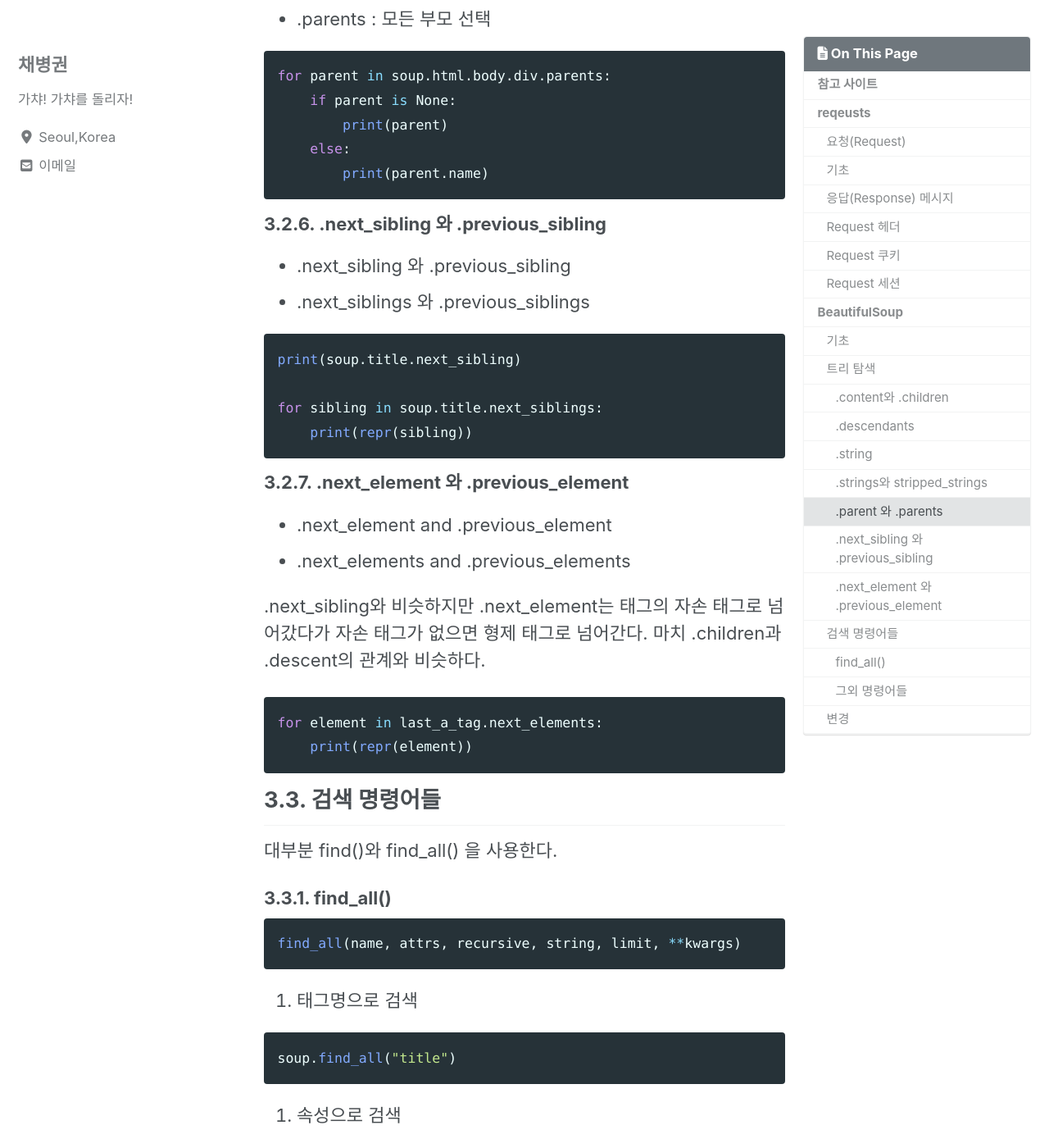
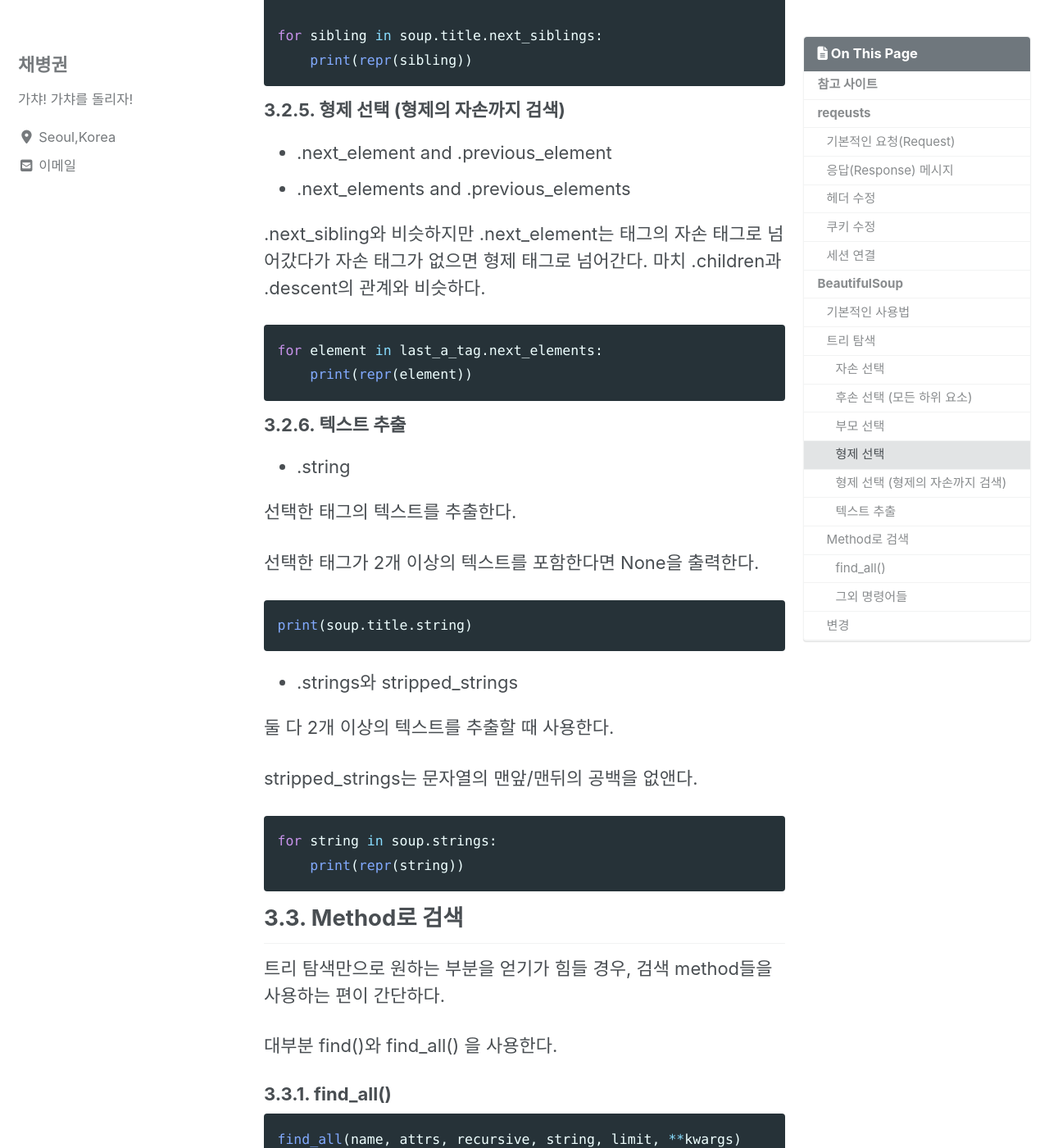
Before and after one commit to ByeongGwonChae/mynotebook, a Jekyll site: the page built from _posts/2020-05-10-python-requests와bs4.md, in a window 1280 px wide and 1400 px high, scrolled down 5105 px. Shown: the whole window at 82% size. Built offline with Jekyll 4.4.1, drawn with Linux system fonts in a browser that asks for light colours; cached includes are drawn as plain includes; nearby versions of some CDN libraries; some of the changed text lies outside the part shown.

Commit message:
Update 2020-05-10-python-requests와bs4.md

````diff
--- a/_posts/2020-05-10-python-requests와bs4.md
+++ b/_posts/2020-05-10-python-requests와bs4.md
@@ -20,14 +20,12 @@ toc_sticky: true
 # 참고 사이트
 
 - requests 문서 : https://requests.readthedocs.io/en/master/user/quickstart/
-- Requests 연습용 사이트 : https://httpbin.org
+- requests 연습용 사이트 : https://httpbin.org
 - bs4 문서 : https://www.crummy.com/software/BeautifulSoup/bs4/doc/
 
 # reqeusts
 
-## 요청(Request)
-
-## 기초
+## 기본적인 요청(Request)
 
 ```python
 import requests
@@ -79,10 +77,10 @@ with open(filename, 'wb') as fd:
 #Response.iter_content는 gzip과 deflate로 자동으로 디코딩해주는데, Response.raw는 그냥 bytes의 스트림이다.
 ```
 
-## Request 헤더
+## 헤더 수정
 
 ```python
-# 요청 header 변조
+# 요청 header 수정
 r=request.get('https://byeonggwonchae.github.io/?key=value', header={'user-agent': 'my-app/0.0.1'})
 
 # 응답 header 확인
@@ -90,17 +88,17 @@ r.request.headers # Request 헤더
 r.headers         # Response 헤더
 ```
 
-## Request 쿠키
+## 쿠키 수정
 
 ```python
- # 쿠키 생성/수정
+# 쿠키 생성/수정
 r = requests.get('https://httpbin.org/cookies', cookies=dict(cookies_are='working'))
 
 # 쿠키 확인
 r.cookies
 ```
 
-## Request 세션
+## 세션 연결
 
 ```python
 with requests.Session() as s:
@@ -109,27 +107,30 @@ with requests.Session() as s:
 
 Session 객체는 requests api의 모든 메소드를 가지고 있어서 특별한 사용법은 없다.
 
+
+
 # BeautifulSoup
 
-## 기초
+## 기본적인 사용법
 
 ```python
 ## 가장 기본
 import requests
-from bs4 import BeautifulSoup as bs
+from bs4 import BeautifulSoup
 
 r = requests.get('https://byeonggwonchae.github.io/')
 soup = BeautifulSoup(req.text, 'html.parser')  # html을 파싱
-print(soup.prettify())  #알기 쉽게 보여줌
+print(soup.prettify())  # 알기 쉽게 보여줌
 ```
 
-`soup.prettify()` 는 출력용이라서, 미리 findall 등 원하는 부분을 찾고 마지막에 `soup.prettify()`를 해줘야 한다.
+`soup.prettify()` 는 출력용이라서, 검색, 수정 등을 한 후 마지막에 사용해줘야 한다.
 
 ## 트리 탐색
 
-jquery처럼 선택할 수 있다.
+`soup = BeautifulSoup(req.text, 'html.parser')` 로 만들어진 soup는<br>
+jquery처럼 하위 요소들을 선택할 수 있다.
 
-### .content와 .children
+### 자손 선택
 
 선택한 태그의 바로 밑의 자손들을 선택한다.
 
@@ -147,7 +148,7 @@ print(soup.html.contents)
 print(soup.html.children)
 ```
 
-### .descendants
+### 후손 선택 (모든 하위 요소)
 
 바로 밑의 자손뿐만 아니라 모든 하위 요소(후손)를 선택한다.
 
@@ -156,28 +157,7 @@ print(len(list(soup.html.children)))
 print(len(list(soup.html.descendants)))
 ```
 
-### .string
-
-선택한 태그의 텍스트 추출
-
-선택한 태그가 2개 이상의 텍스트를 포함한다면 None을 출력한다.
-
-```python
-print(soup.title.string)
-```
-
-### .strings와 stripped_strings
-
-둘 다 2개 이상의 텍스트를 추출할 때 사용한다.
-
-stripped_strings는 문자열의 맨앞/맨뒤의 공백을 없앤다.
-
-```python
-for string in soup.strings:
-    print(repr(string))
-```
-
-### .parent 와 .parents
+### 부모 선택
 
 - .parent : 바로 위의 부모 선택
 - .parents : 모든 부모 선택
@@ -190,7 +170,9 @@ for parent in soup.html.body.div.parents:
         print(parent.name)
 ```
 
-### .next_sibling 와 .previous_sibling
+### 형제 선택
+
+형제 요소를 선택한다.
 
 - .next_sibling 와 .previous_sibling
 - .next_siblings 와 .previous_siblings
@@ -202,7 +184,7 @@ for sibling in soup.title.next_siblings:
     print(repr(sibling))
 ```
 
-### .next_element 와 .previous_element
+### 형제 선택 (형제의 자손까지 검색)
 
 - .next_element and .previous_element
 - .next_elements and .previous_elements
@@ -215,7 +197,32 @@ for element in last_a_tag.next_elements:
     print(repr(element))
 ```
 
-## 검색 명령어들
+### 텍스트 추출
+
+- .string
+
+선택한 태그의 텍스트를 추출한다.
+
+선택한 태그가 2개 이상의 텍스트를 포함한다면 None을 출력한다.
+
+```python
+print(soup.title.string)
+```
+
+- .strings와 stripped_strings
+
+둘 다 2개 이상의 텍스트를 추출할 때 사용한다.
+
+stripped_strings는 문자열의 맨앞/맨뒤의 공백을 없앤다.
+
+```python
+for string in soup.strings:
+    print(repr(string))
+```
+
+## Method로 검색
+
+트리 탐색만으로 원하는 부분을 얻기가 힘들 경우, 검색 method들을 사용하는 편이 간단하다.
 
 대부분 find()와 find_all() 을 사용한다.
 
@@ -262,7 +269,6 @@ soup.html.find_all("title", recursive=False)  # []
 # find_all()은 다음과 같이 사용할 수도 있다. 다음 두 명령어는 동일하다.
 soup.find_all("a")  #모든 a태그 검색
 soup("a")           #모든 a태그 검색
-
 ```
 
 ### 그외 명령어들
````
Also changed, not shown: other parts of _posts/2020-05-10-python-requests와bs4.md (+3 -3 lines).
